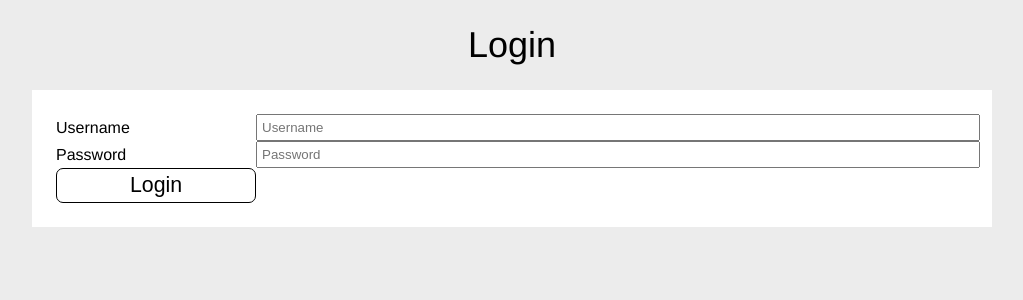
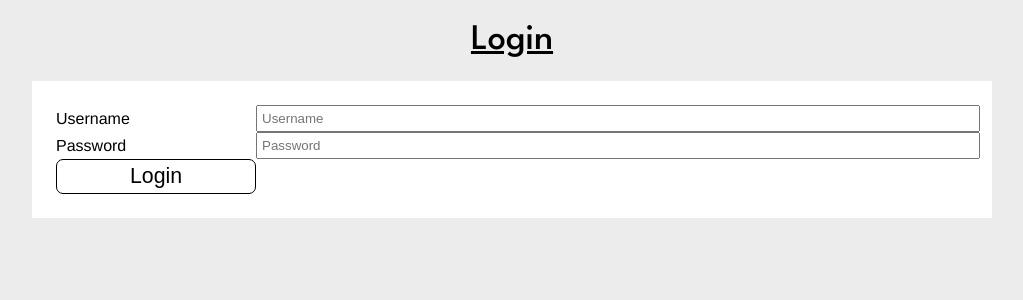
Before and after one commit to NubPaws/Hotel-Management, a React (Vite) app in the folder frontend/: page / in a window 1280 px wide. Shown: the top 300 px of the page, without its empty margins (128-1151 px from the left). Built offline with nearby package versions, Linux system fonts and the light colour scheme.

Commit message:
Started work on login screen - added font and edited CSS

```diff
--- a/frontend/src/Authentication/LoginScreen.tsx
+++ b/frontend/src/Authentication/LoginScreen.tsx
@@ -1,18 +1,20 @@
-import { useState } from "react";
+import { useState, useEffect } from "react";
 import { useNavigate } from "react-router-dom";
-import { useEffect } from "react";
 
 import { Input } from "../UIElements/Input"
 import { Button } from "../UIElements/Button"
 import { CenteredLabel } from "../UIElements/CenteredLabel"
 import { loginUser } from "./Login";
 import { Modal } from "../UIElements/Modal";
+import { ReactSetStateDispatch } from "../Utils/Types";
 
-export function LoginScreen(props: {
-    userCredentials: UserCredentials,
-    setUserCredentials: React.Dispatch<React.SetStateAction<UserCredentials>>,
-    setShowConnectionErrorMessage: React.Dispatch<React.SetStateAction<boolean>>
-}) {
+export interface LoginScreenProps {
+    userCredentials: UserCredentials;
+    setUserCredentials: ReactSetStateDispatch<UserCredentials>;
+    setShowConnectionErrorMessage: ReactSetStateDispatch<boolean>;
+}
+
+export function LoginScreen(props: LoginScreenProps) {
     const navigate = useNavigate();
     const [showErrorMessage, setShowErrorMessage] = useState(false);
 
--- a/frontend/src/UIElements/CenteredLabel.css
+++ b/frontend/src/UIElements/CenteredLabel.css
@@ -1,11 +1,11 @@
 .centeredLabel {
 	margin: 1.5rem auto 0 auto;
     text-align: center;
-}
-
-.centeredLabelText {
+    font-family: "League Spartan", sans-serif;
+    font-optical-sizing: auto;
+    font-weight: 500;
+    font-style: normal;
+    font-size: 36px;
     color: #000000;
-    font-size: 36px;
-    font-weight: 500;
     white-space: nowrap;
 }
--- a/frontend/src/UIElements/CenteredLabel.tsx
+++ b/frontend/src/UIElements/CenteredLabel.tsx
@@ -1,9 +1,13 @@
 import './CenteredLabel.css'
 
-export function CenteredLabel(props : {labelName: string}) {
+export interface CenteredLabelProp {
+    labelName: string;
+}
+
+export function CenteredLabel(props: CenteredLabelProp) {
     return (
         <div className="centeredLabel">
-            <span className="centeredLabelText">{props.labelName}</span>
+            <u>{props.labelName}</u>
         </div>
     )
 }
--- /dev/null
+++ b/frontend/src/Utils/Types.ts
@@ -0,0 +1,2 @@
+
+export type ReactSetStateDispatch<T> = React.Dispatch<React.SetStateAction<T>>;
--- a/frontend/src/index.css
+++ b/frontend/src/index.css
@@ -1,3 +1,5 @@
+@import url('https://fonts.googleapis.com/css2?family=League+Spartan:wght@100..900&display=swap');
+
 body {
 	background-color: #ECECEC;
 	padding: 0;
```
